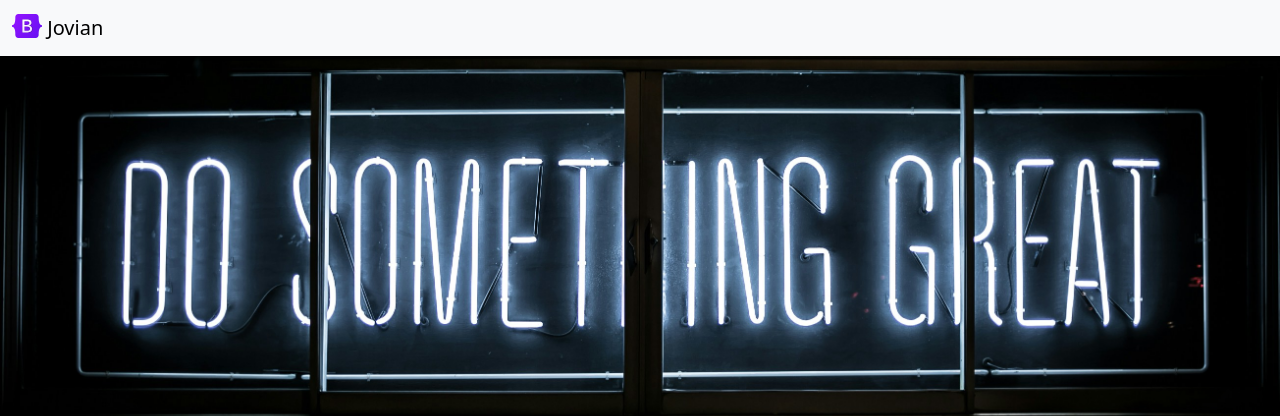
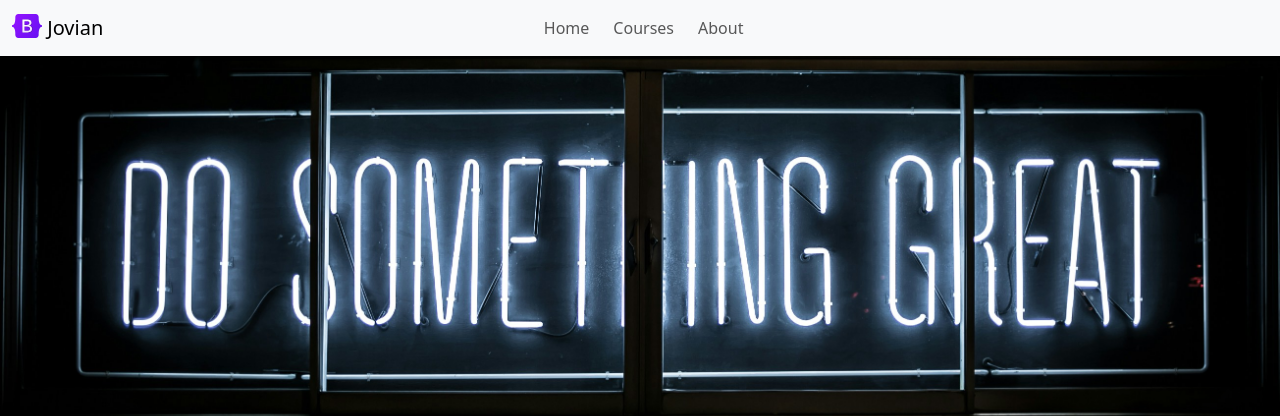
Before and after one commit to msaranya29/jovian-careers-website, a Flask app: page / in a window 1280 px wide. Shown: the top 420 px of the page. Run offline with Flask 3, Linux system fonts and the light colour scheme.

Commit message:
made some changes to nav bar- added url links

```diff
--- a/templates/footer.html
+++ b/templates/footer.html
@@ -28,8 +28,9 @@
 <footer class="footer">
   <p>&copy; 2025 Jovian. All rights reserved.</p>
   <div class="footer-links">
-    <a href="#">Privacy Policy</a>
-    <a href="#">Terms of Service</a>
-    <a href="#">Contact</a>
+    <a href="https://jovian.com/privacy-policy.html" target="_blank">Privacy Policy</a>
+    <a href="https://jovian.ai/terms-of-service.html target="_blank"">Terms of Service</a>
+    <a href="mailto:mailto:hello@jovian.ai?subject=Question%20about%20Job%20Openings&body=My%20name%3A%3Cyour%20name%20here%3E%0D%0AMy%20questions%3A%3Center%20question%20here%3E" target="_blank" >Contact Us
+      </a>
   </div>
 </footer>
--- a/templates/home.html
+++ b/templates/home.html
@@ -23,7 +23,10 @@
     <h1 class="text-center mt-2 mb-4">Jovian Careers</h1>
     <div class="row" style="margin-bottom:16px;">
       <div class="col-md-6">
-    <p class="lead">Lorem ipsum dolor sit amet, consectetur adipiscing elit, sed do eiusmod tempor incididunt ut labore et dolore magna aliqua. Ut enim ad minim veniam, quis nostrud exercitation ullamco laboris nisi ut aliquip ex ea commodo consequat. Duis aute irure dolor in reprehenderit in voluptate velit esse cillum dolore eu fugiat nulla pariatur. Excepteur sint occaecat cupidatat non proident, sunt in culpa qui officia deserunt mollit anim id est laborum.
+    <p class="lead">Jovian is a leading platform for learning and building in Data Science, Machine Learning, and AI. We help people grow through hands-on projects, real-world applications, and an active global community.</p>
+        <p class="lead">
+
+      At Jovian Careers, we're creating a launchpad for tech talent offering roles in data, engineering, content, and community. Join us to work on cutting-edge AI, impact global learners, and grow in a remote-friendly, fast-moving environment.
      </p>
       </div>
       <div class="d-none d-md-block col-md-6">
@@ -37,10 +40,6 @@
         {% endfor %}
 
       </div>
-      <div class="text-center">
-        <a href="mailto:mailto:hello@jovian.ai?subject=Question%20about%20Job%20Openings&body=My%20name%3A%3Cyour%20name%20here%3E%0D%0AMy%20questions%3A%3Center%20question%20here%3E" type="button" class="btn btn-outline-primary">Contact Us
-        </a>
-      </div>
 
       {% include 'footer.html' %}
   </body>
--- a/templates/nav.html
+++ b/templates/nav.html
@@ -1,9 +1,29 @@
 <nav class="navbar bg-body-tertiary shadow-sm fixed-top bg-white">
-  <div class="container-fluid">
+  <div class="container-fluid d-flex justify-content-between align-items-center">
+    <!-- Logo (Left) -->
     <a class="navbar-brand" href="#">
       <img src="/static/logo.svg" alt="Logo" width="30" height="24" class="d-inline-block align-text-top">
       Jovian
     </a>
+
+    <!-- Centered Nav Links -->
+    <ul class="navbar-nav flex-row gap-4 mx-auto">
+      <li class="nav-item">
+        <a class="nav-link" href="https://d71a419d-3fd4-4c7e-a4f2-e483737e1fff-00-1kkqvdqsz26i8.pike.replit.dev/" target="_blank">Home</a>
+      </li>
+      <li class="nav-item">
+        <a class="nav-link" href="https://jovian.ai/" target="_blank">Courses</a>
+      </li>
+
+      <li class="nav-item">
+        <a class="nav-link" href="https://d71a419d-3fd4-4c7e-a4f2-e483737e1fff-00-1kkqvdqsz26i8.pike.replit.dev/" target="_blank"">About</a>
+      </li>
+    </ul>
+
+    <!-- Empty div to balance spacing on the right -->
+    <div style="width: 100px;"></div>
   </div>
 </nav>
-<div style=height:56px></div>
+
+<!-- Spacer to prevent content from hiding behind the navbar -->
+<div style="height: 56px;"></div>
```
